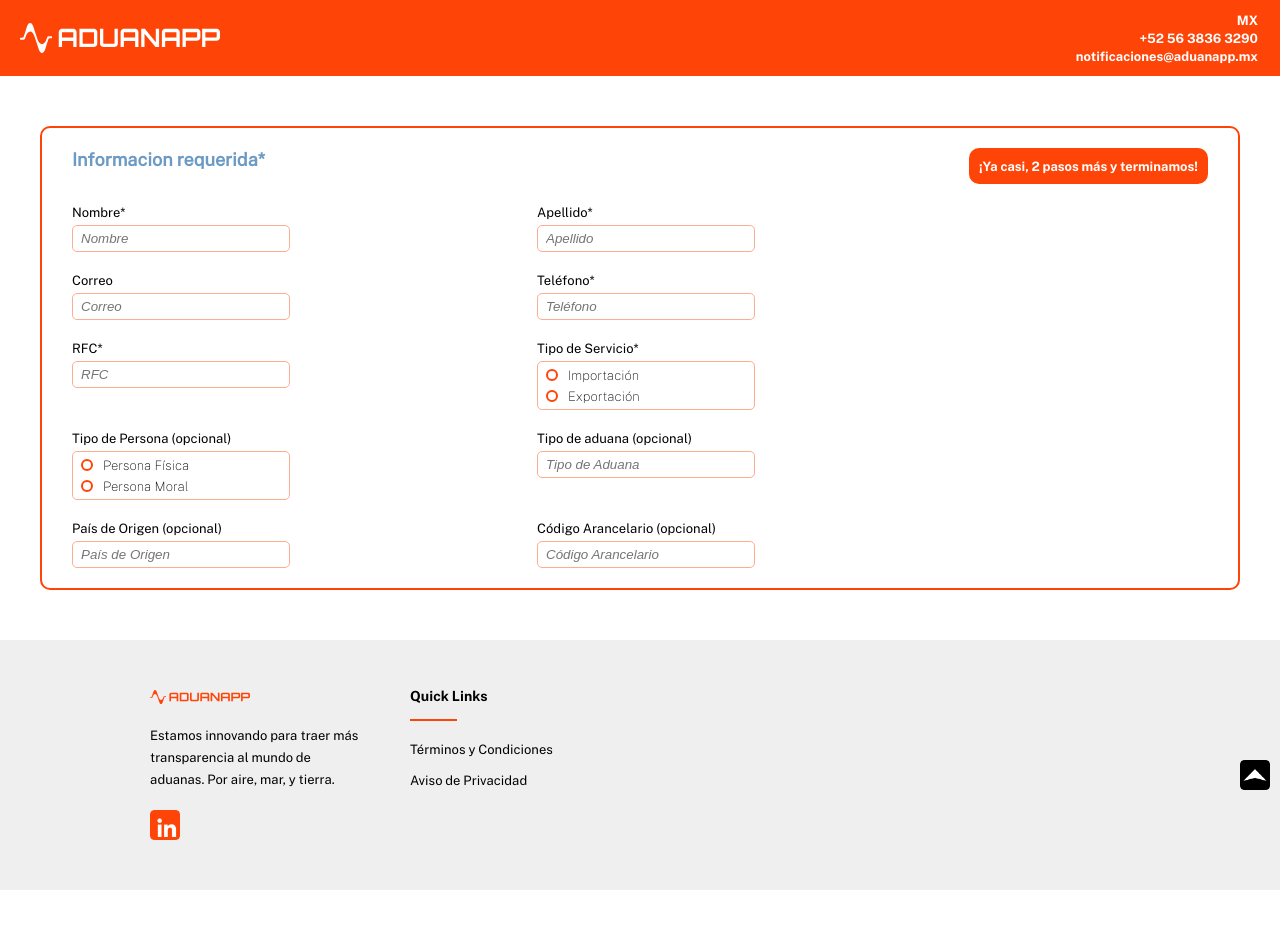
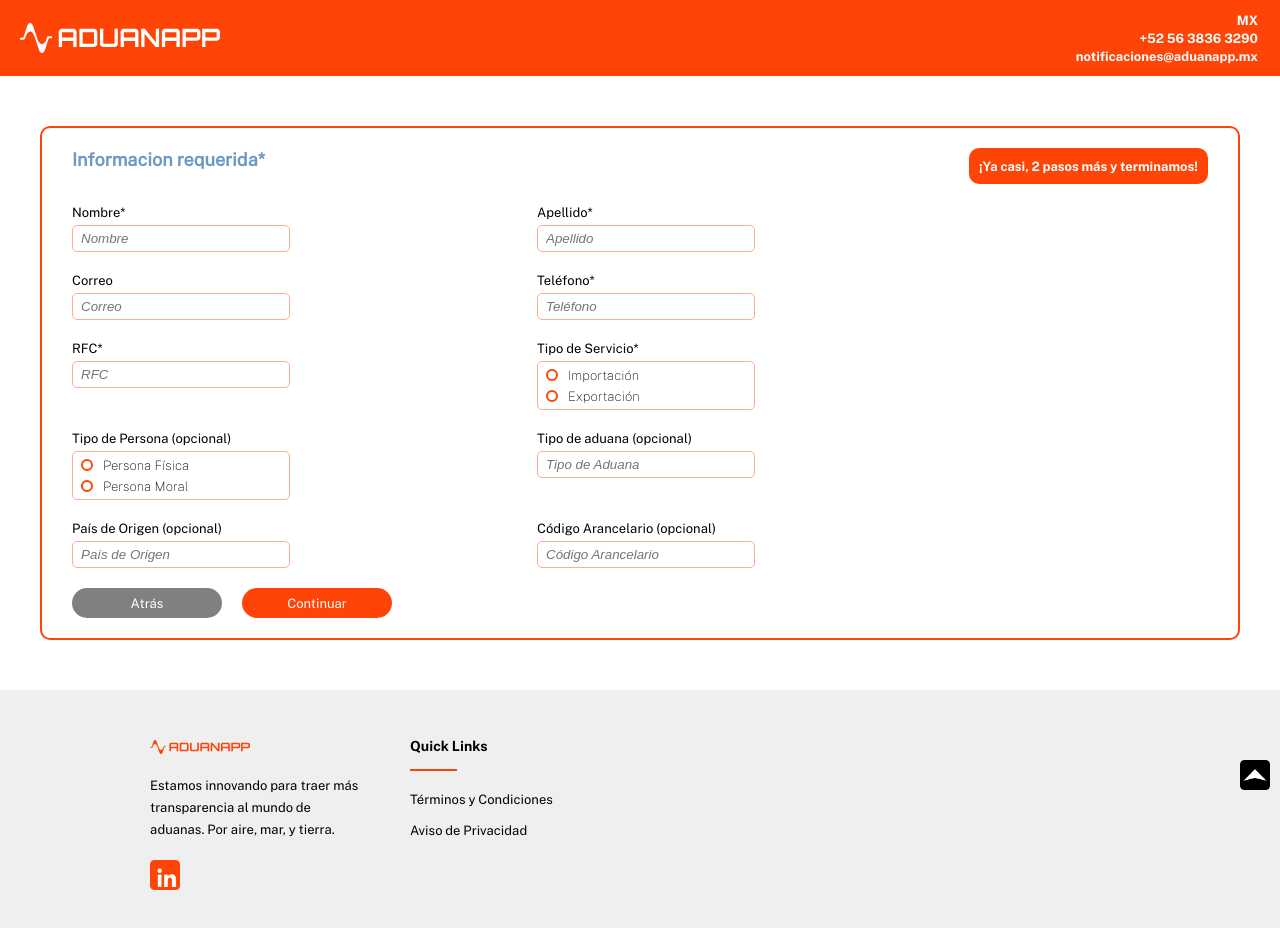
Before and after one commit to victorgallegosc/aduanappShop, a React (Vite) app: page /information-portal in a window 1280 px wide. Shown: the top 928 px of the page. Before the commit the page ends 890 px from the top, so only its background shows below. Built offline with nearby package versions, Linux system fonts and the light colour scheme.

Commit message:
Bug fixes

```diff
--- a/src/components/InformationPortal/index.tsx
+++ b/src/components/InformationPortal/index.tsx
@@ -355,6 +355,22 @@ const InformationPortal: React.FC = () => {
                                     onChange={handleChange}
                                 />
                             </div>
+
+                            {/* Buttons */}
+                            <div className="back-and-continue-button">
+                                <div
+                                    className="secondary-button font-body"
+                                    onClick={goBack}
+                                >
+                                    Atrás
+                                </div>
+                                <button
+                                    className="primary-button font-body"
+                                    type="submit"
+                                >
+                                    Continuar
+                                </button>
+                            </div>
                         </form>
                     </>
                 )}
```
